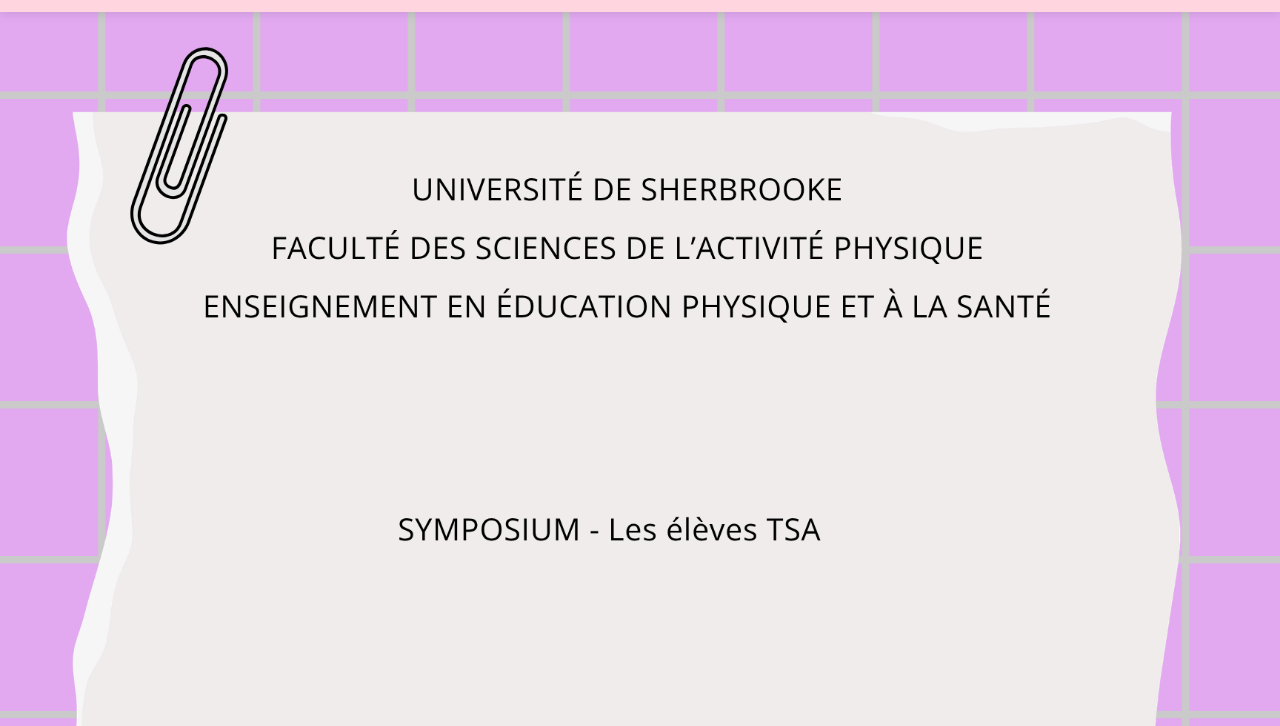
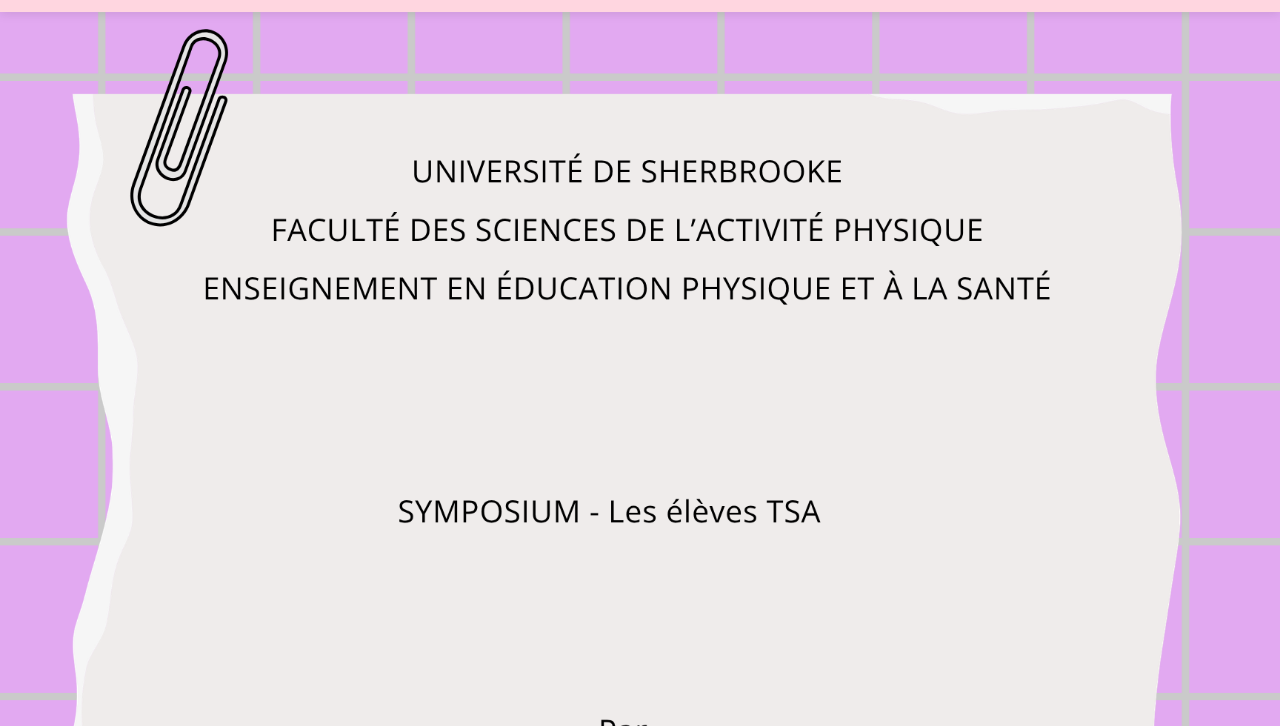
Before and after one commit to Gsabb/site-symposium, a plain HTML site: page index.html in a window 1280 px wide. Shown: the part 74-800 px from the top of the page. Drawn offline with Linux system fonts and the light colour scheme.

Commit message:
Fix accueil empty space

```diff
--- a/index.html
+++ b/index.html
@@ -103,7 +103,7 @@
 
         /* First section should start below the fixed navbar and fit its image height. */
         #accueil {
-            padding-top: 78px;
+            padding-top: 60px;
             min-height: auto;
         }
 
```
